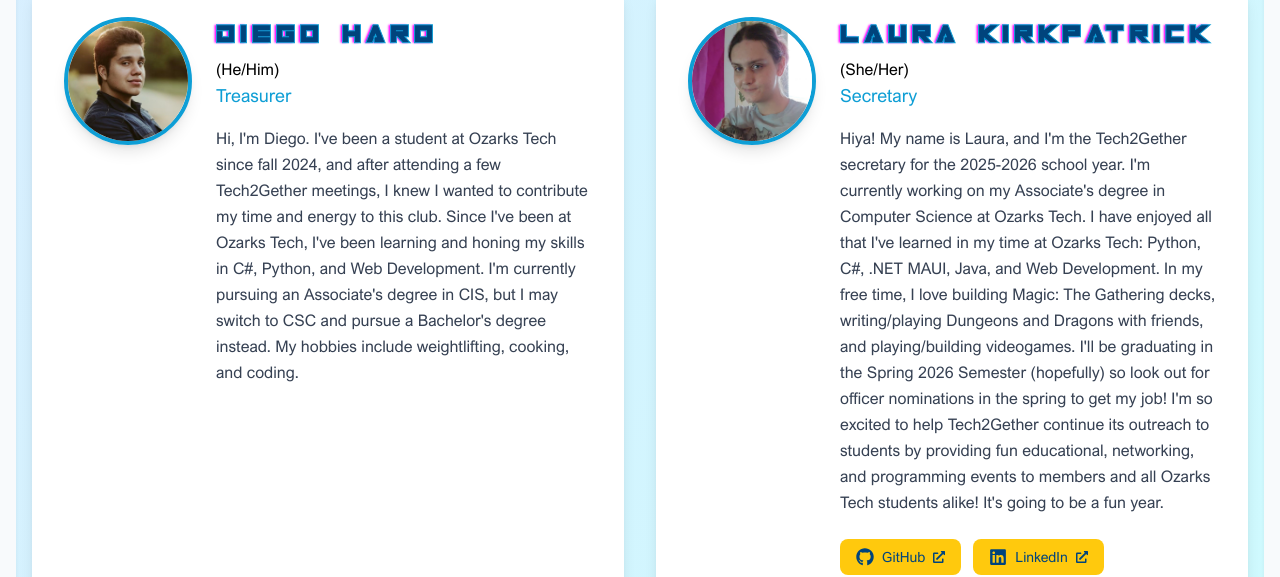
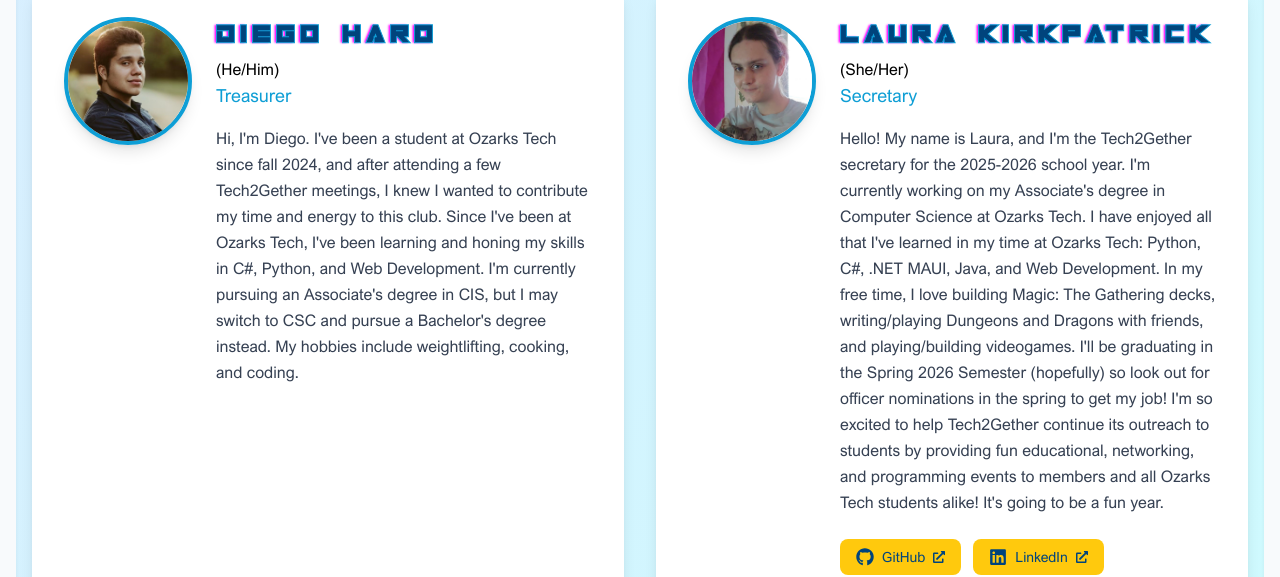
Before and after one commit to ItsMeWillyV/2-Tech-2-Gether, a React (Vite) app in the folder reactapp/: page / in a window 1280 px wide. Shown: the part 3928-4505 px from the top of the page. Built offline with nearby package versions, Linux system fonts and the light colour scheme.

Commit message:
Update Laura's bio to say hello

```diff
--- a/reactapp/src/pages/Home.jsx
+++ b/reactapp/src/pages/Home.jsx
@@ -173,7 +173,7 @@ function Home() {
       image: lauraPortrait,
       role: 'Secretary',
       pronouns: 'She/Her',
-      bio: "Hiya! My name is Laura, and I'm the Tech2Gether secretary for the 2025-2026 school year. I'm currently working on my Associate's degree in Computer Science at Ozarks Tech. I have enjoyed all that I've learned in my time at Ozarks Tech: Python, C#, .NET MAUI, Java, and Web Development. In my free time, I love building Magic: The Gathering decks, writing/playing Dungeons and Dragons with friends, and playing/building videogames. I'll be graduating in the Spring 2026 Semester (hopefully) so look out for officer nominations in the spring to get my job! I'm so excited to help Tech2Gether continue its outreach to students by providing fun educational, networking, and programming events to members and all Ozarks Tech students alike! It's going to be a fun year.",
+      bio: "Hello! My name is Laura, and I'm the Tech2Gether secretary for the 2025-2026 school year. I'm currently working on my Associate's degree in Computer Science at Ozarks Tech. I have enjoyed all that I've learned in my time at Ozarks Tech: Python, C#, .NET MAUI, Java, and Web Development. In my free time, I love building Magic: The Gathering decks, writing/playing Dungeons and Dragons with friends, and playing/building videogames. I'll be graduating in the Spring 2026 Semester (hopefully) so look out for officer nominations in the spring to get my job! I'm so excited to help Tech2Gether continue its outreach to students by providing fun educational, networking, and programming events to members and all Ozarks Tech students alike! It's going to be a fun year.",
       buttons: [
         { icon: FaGithub, label: 'GitHub', url: 'https://github.com/Fruity-Patoootie' },
         { icon: FaLinkedin, label: 'LinkedIn', url: 'https://www.linkedin.com/in/laura-kirkpatrick-3a4895381/' }
```
